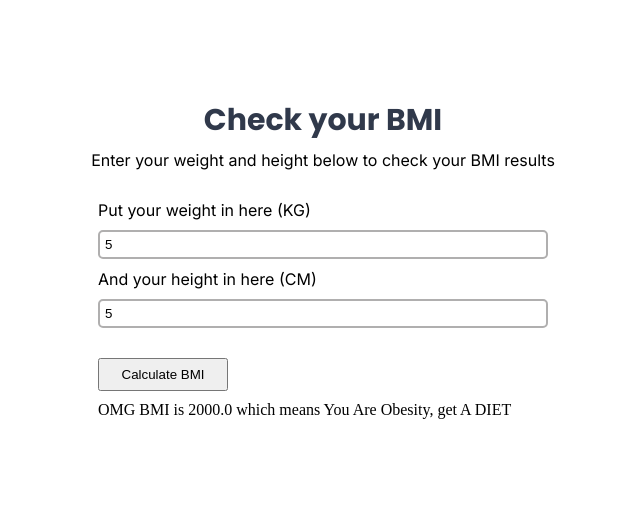
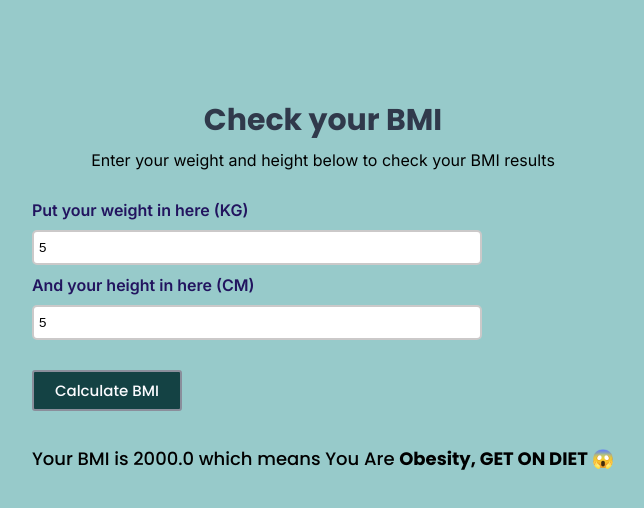
Before and after one commit to rivazahra/BMI-Calculator, a plain HTML site: page index.html in a window 1280 px wide. Both pictures are taken after typing "5", "5" into the empty fields and a click on the button "Calculate BMI". Shown: the whole page, without its empty margins (317-961 px from the left). Drawn offline with Linux system fonts and the light colour scheme.

Commit message:
Add logic completely

```diff
--- a/script.js
+++ b/script.js
@@ -1,11 +1,11 @@
-function getData(){
+function getData() {
+  let weight = document.getElementById("berat").value;
+  let height = document.getElementById("tinggi").value;
 
-    let weight = document.getElementById('berat').value;
-    let height = document.getElementById('tinggi').value;
-
-    return{
-        weight,height
-    }
+  return {
+    weight,
+    height,
+  };
 }
 
 function isNumber(string) {
@@ -15,29 +15,47 @@ function isNumber(string) {
   return true;
 }
 
-  let validasiData = getData()
-  function validasiInput(validasiData){
-    let weight = document.getElementById('berat').value
-    let height = document.getElementById('tinggi').value
-    if(validasiData !==null && isNumber(validasiData.weight, validasiData.height)){
-        return true
+let validasiData = getData();
+let hasil = document.getElementById("hasil");
+
+// function validasiInput(validasiData){
+//     if (validasiData !== null && isNumber(validasiData.weight, validasiData.height) ) {
+//       return true;
+//     }else{
+//         return false
+//     }
+
+// }
+function submit() {
+
+  let weight = document.getElementById("berat").value;
+  let height = document.getElementById("tinggi").value;
+
+  if (!isNumber(weight) || !isNumber(height)) {
+    hasil.textContent = "Weight and height must be valid numbers.";
+    return;
   }
 
-    let hasil = document.getElementById('hasil')
-    let bmi = weight / ((height/100) **2)
-bmi = bmi.toFixed(1)
-    if(bmi <= 18.5){
-        hasil.textContent = ` Your BMI is ${bmi} which means You Are Underweight :(`;
-    }else if(bmi>=18.5 && bmi <= 24.9){
-        hasil.textContent = ` Your BMI is ${bmi} which means You Are Normal`;
+  let bmi = weight / (height / 100) ** 2;
+  bmi = bmi.toFixed(1);
+  let category = "";
 
-    }else if( bmi >=25 && bmi<= 29.9){
-        hasil.textContent = ` Your BMI is ${bmi} which means You Are Overweight :(`;
-
-    }else{
-        hasil.textContent = ` OMG BMI is ${bmi} which means You Are Obesity, get A DIET`;
-
-    }
+   if (weight.trim() === "" || height.trim() === "") {
+    hasil.textContent = `Weight and height can't be empty`;
+    return;
+  } else if (bmi <= 18.5) {
+    category = `<span style="font-weight: bold;">Underweight 😣</span>`;
+  } else if (bmi >= 18.5 && bmi <= 24.9) {
+    category = '<span style="font-weight: bold;">Normal 😃 </span>';
+  } else if (bmi >= 25 && bmi <= 29.9) {
+    category = '<span style="font-weight: bold;">Overweight 😣</span>';
+  } else if (bmi >= 30) {
+    category = '<span style="font-weight: bold;">Obesity, GET ON DIET 😱 </span>';
+  } else if (weight == "" && height == "") {
+    hasil.textContent = "Periksa input sekali lagi";
   }
 
-  let submit = document.getElementById('check').addEventListener('click',validasiInput)
+  hasil.innerHTML = ` Your BMI is ${bmi} which means You Are ${category}`;
+}
+
+let btnsubmit = document.getElementById("check").addEventListener("click", submit);
--- a/style.css
+++ b/style.css
@@ -10,6 +10,7 @@ font-family: 'Poppins', sans-serif; */
 
 
 body{
+    background-color: rgb(151, 202, 202);
     display: flex;
     flex-direction: column;
     /* justify-content: ; */
@@ -43,20 +44,40 @@ body{
 #main input{
     width: 450px;
     padding: 5px;
-    border: solid 2px rgb(176, 175, 175);
+    height: 35px;
+    border: 2px solid rgb(203, 201, 201);
     /* border: none; */
     border-radius: 5px;
 }
 #main label{
+    color: rgb(34, 20, 95);
     font-family: 'Inter', sans-serif;
-    font-weight: 400;
-    /* margin: 20px; */
+    font-weight: 600;
 }
 
 #check{
+    /* display: flex;
+    align-items: center;
+    justify-content: center; */
     text-align: center;
-    width: 130px;
-    /* height: 100px; */
+    cursor: pointer;
+    font-family: 'Poppins', sans-serif;
+    font-weight: 500;
+    color: rgb(252, 252, 255);
+    border-radius: 3px;
+    font-size: 15px;
+    background-color: rgb(20, 66, 68);
+    font-style: bold;
+    border: solid 2px rgb(138, 142, 155);
+    width: 150px;
     padding: 7px;
-margin-top: 20px;
+    margin-top: 20px;
 }
+
+#hasil{
+    font-family: 'Poppins', sans-serif;
+    font-weight: 500;
+    font-size: 18px;
+    margin-top: 24px;
+
+}
```
Lines whose indentation alone changed are shown as unchanged.
